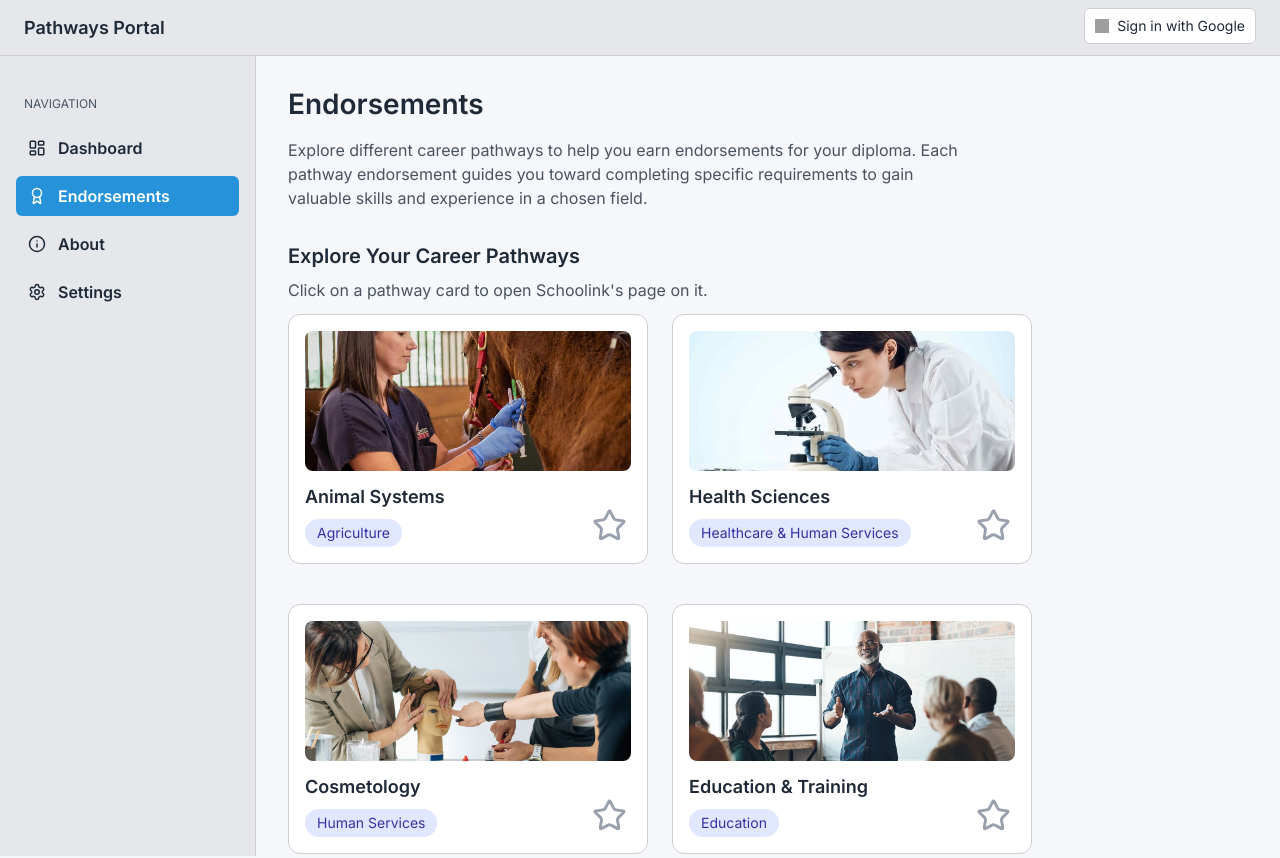
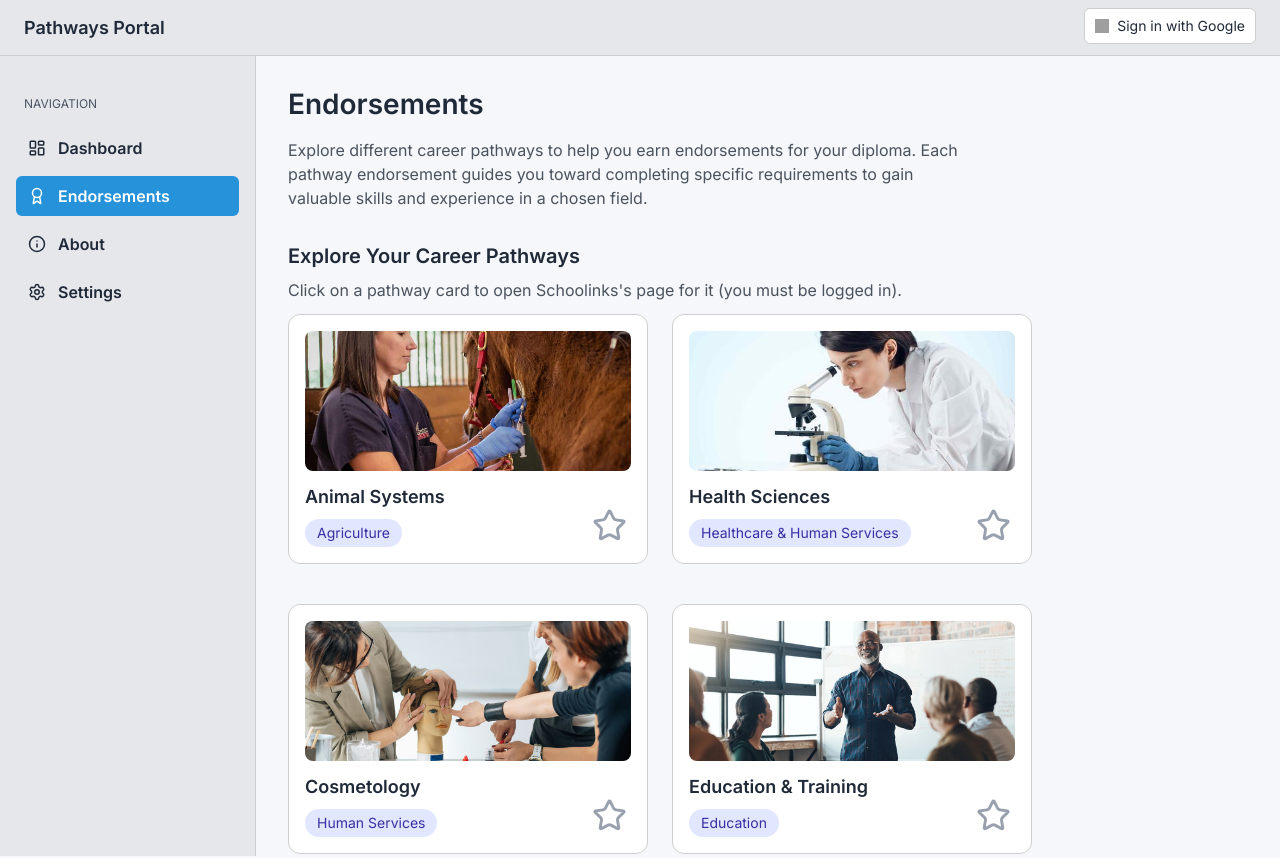
Before and after one commit to NCHS-Software-Engineering/NCHS-pathways-app, a Next.js app in the folder pathways-app/: page /endorsements in a window 1280 px wide. Shown: the top 858 px of the page. Built offline with nearby package versions, Linux system fonts and the light colour scheme; no server answers; grey boxes are pictures that could not be loaded.

Commit message:
Wording change
A one-line change regarding instructions for opening Schoolinks's website.

```diff
--- a/pathways-app/app/endorsements/page.tsx
+++ b/pathways-app/app/endorsements/page.tsx
@@ -151,7 +151,7 @@ export default function EndorsementsPage() {
             Explore Your Career Pathways
           </h3>
           <h4 className="text-(--text-primary)/80 max-w-2xl mb-3">
-            Click on a pathway card to open Schoolink's page on it.
+            Click on a pathway card to open Schoolinks's page for it (you must be logged in).
           </h4>
 
           <div className="flex flex-wrap gap-6">
```
